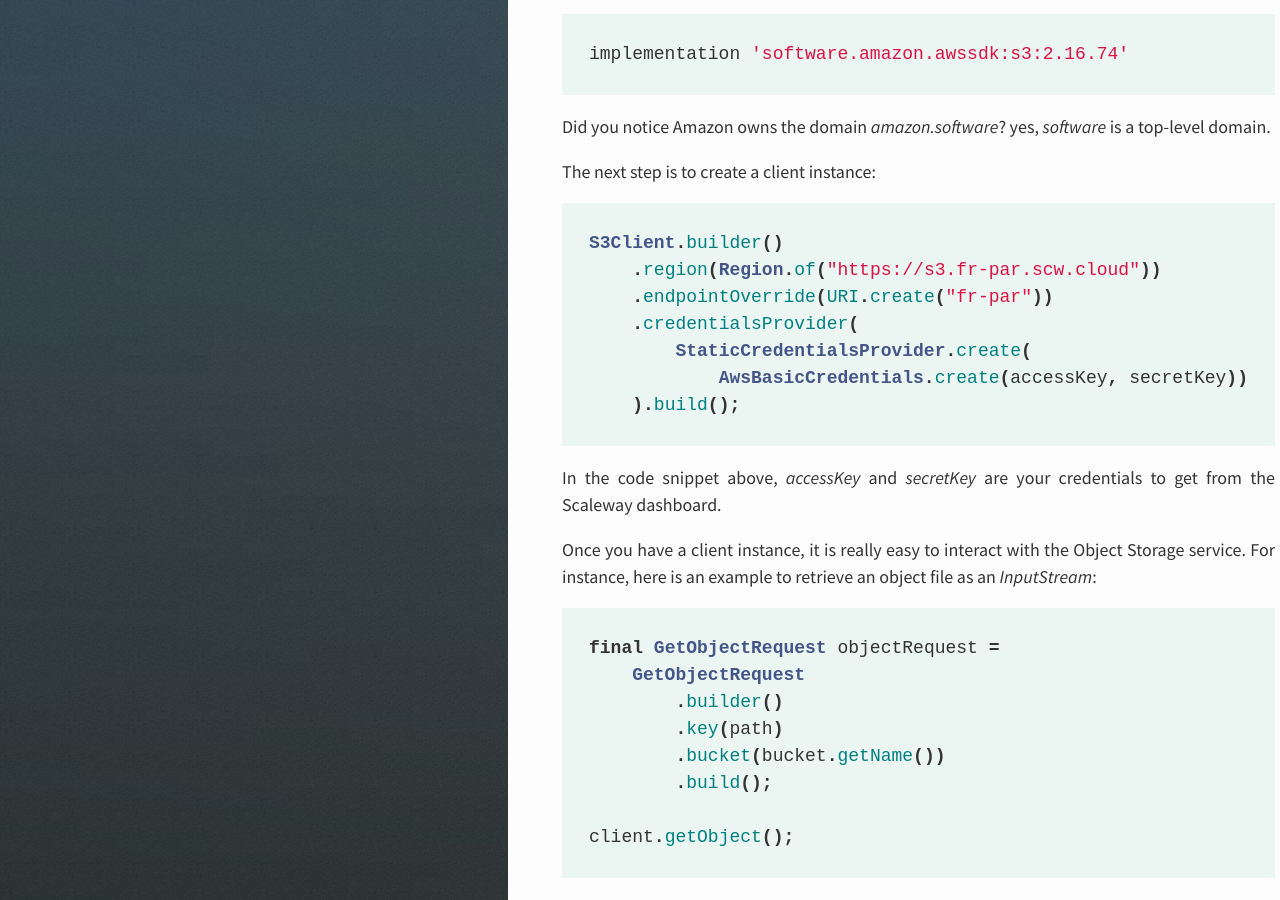
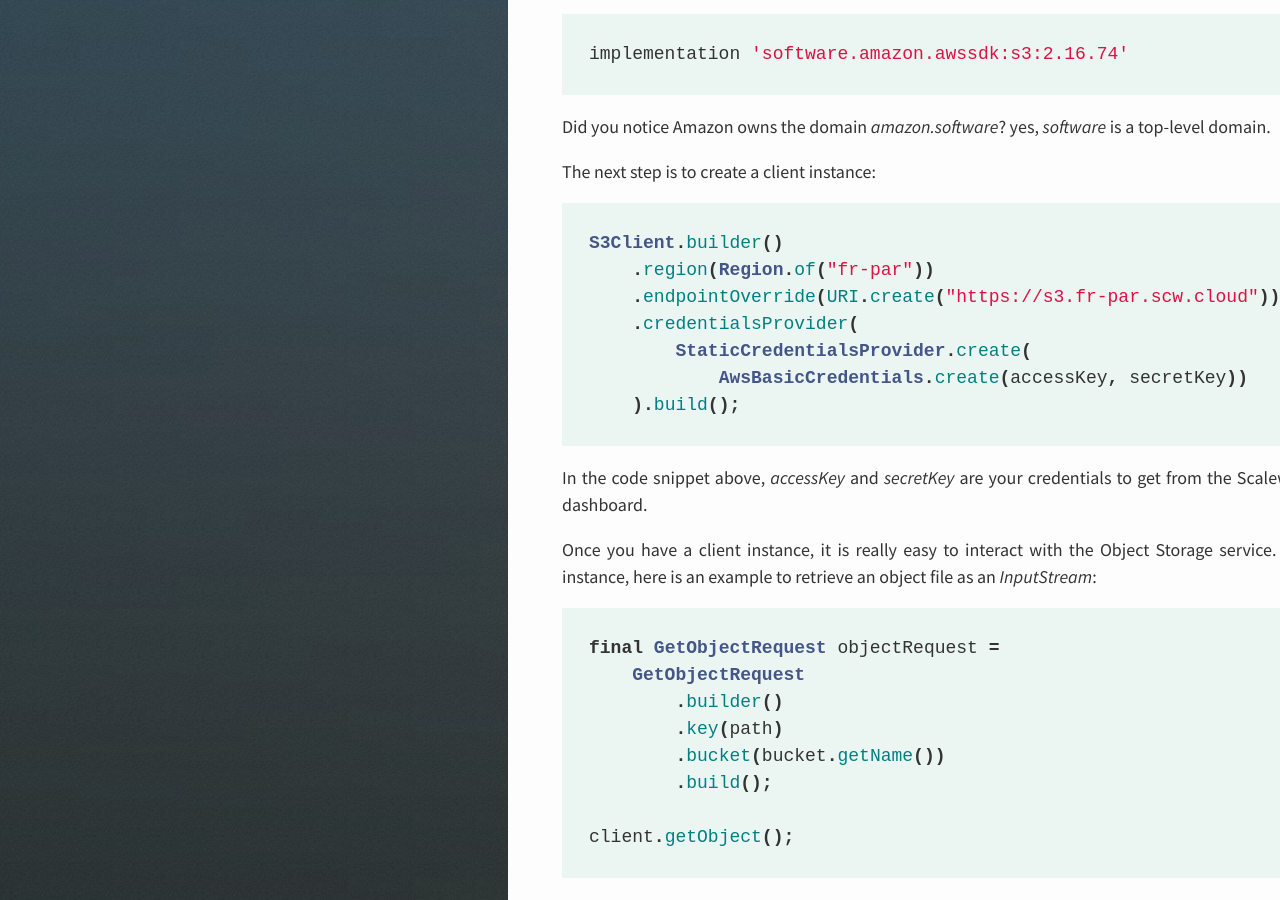
Before and after one commit to lpellegr/pellegrino.link, a Jekyll site: the page built from _posts/2021-05-31-scaleway-object-storage-s3-java-library.md, in a window 1280 px wide and 900 px high, scrolled down 730 px. Built offline with Jekyll 4.4.1, drawn with Linux system fonts in a browser that asks for light colours; nearby versions of some CDN libraries; a script that is not in the unit is left out; comment, search, counter and statistics services are not loaded.

````diff
--- a/_posts/2021-05-31-scaleway-object-storage-s3-java-library.md
+++ b/_posts/2021-05-31-scaleway-object-storage-s3-java-library.md
@@ -46,8 +46,8 @@ The next step is to create a client instance:
 
 ```java
 S3Client.builder()
-    .region(Region.of("https://s3.fr-par.scw.cloud"))
-    .endpointOverride(URI.create("fr-par"))
+    .region(Region.of("fr-par"))
+    .endpointOverride(URI.create("https://s3.fr-par.scw.cloud"))
     .credentialsProvider(
         StaticCredentialsProvider.create(
             AwsBasicCredentials.create(accessKey, secretKey))
````
